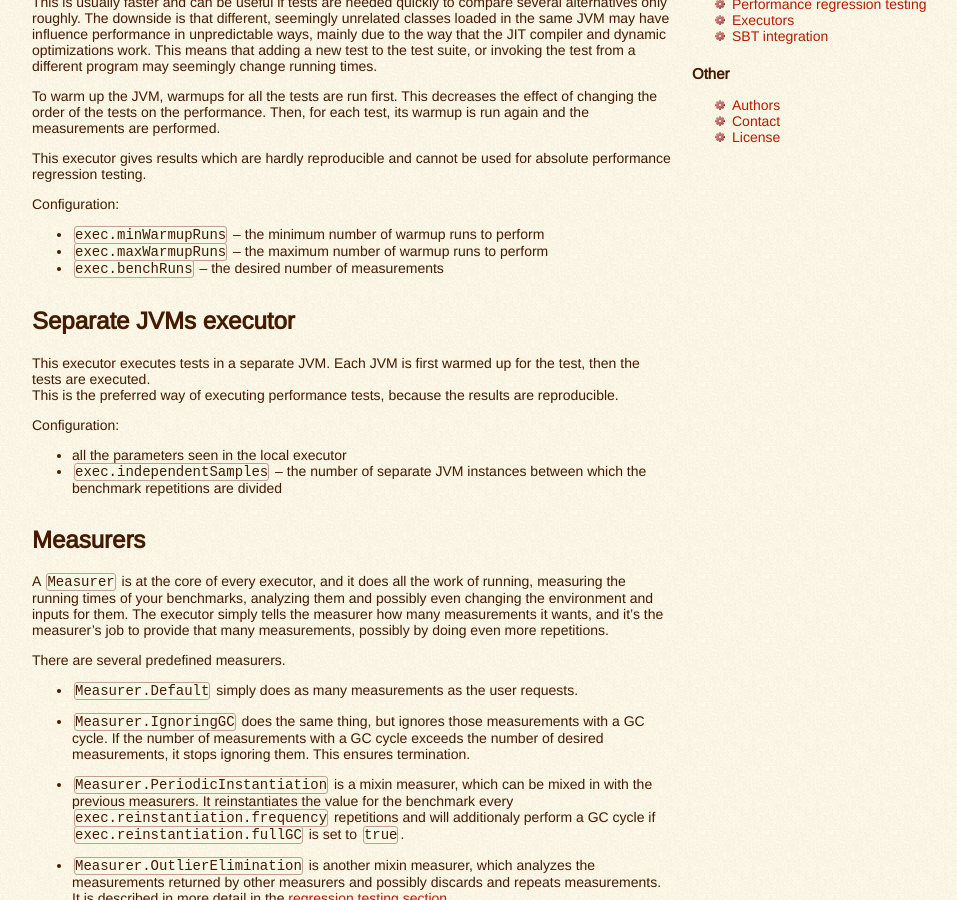
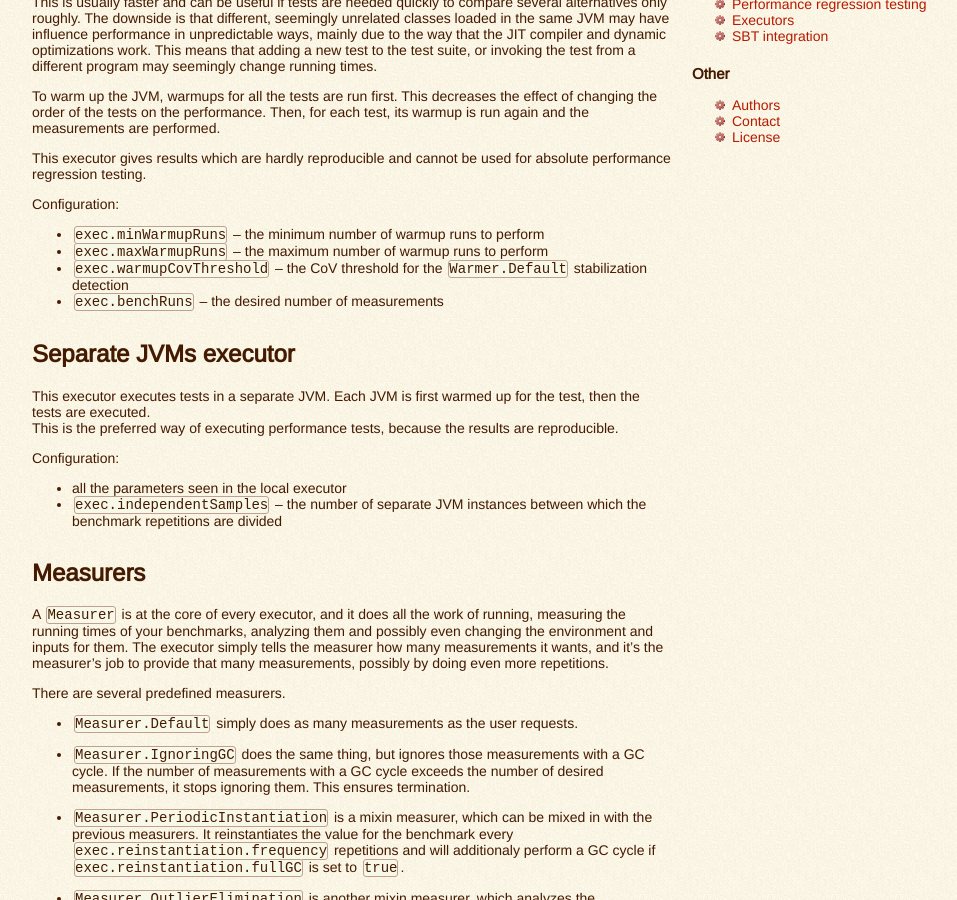
Before and after one commit to scalameter/scalameter, a Jekyll site: the page built from home/gettingstarted/executors.md, in a window 1280 px wide and 900 px high, scrolled down 387 px. Shown: the whole window, without its empty margins (138-1095 px from the left). Built offline with Jekyll 4.4.1, drawn with Linux system fonts in a browser that asks for light colours.

Commit message:
Update home/gettingstarted/executors.md

```diff
--- a/home/gettingstarted/executors.md
+++ b/home/gettingstarted/executors.md
@@ -43,6 +43,7 @@ Configuration:
 
 - `exec.minWarmupRuns` -- the minimum number of warmup runs to perform
 - `exec.maxWarmupRuns` -- the maximum number of warmup runs to perform
+- `exec.warmupCovThreshold` -- the CoV threshold for the `Warmer.Default` stabilization detection
 - `exec.benchRuns` -- the desired number of measurements
 
 
```
